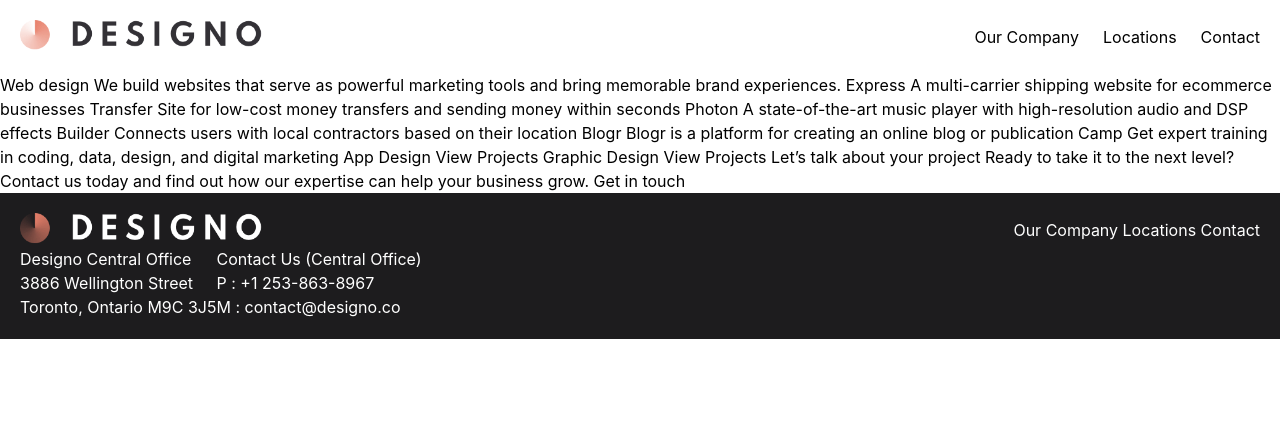
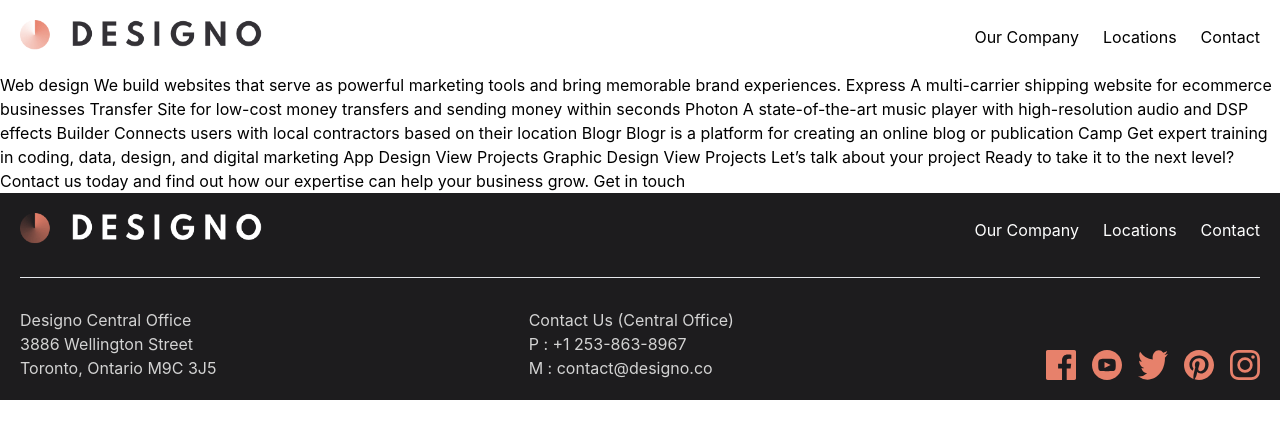
Before and after one commit to thomasgilmore/designo-multi-page-website, a React (Create React App) app: page /web-design in a window 1280 px wide. Shown: the top 438 px of the page. Built offline with nearby package versions, Linux system fonts and the light colour scheme.

Commit message:
working on Footer.js

```diff
--- a/src/Components/Footer.js
+++ b/src/Components/Footer.js
@@ -1,17 +1,26 @@
 import React from 'react';
 import logoLight from '../assets/shared/desktop/logo-light.png';
+import iconFacebook from '../assets/shared/desktop/icon-facebook.svg';
+import iconInstagram from '../assets/shared/desktop/icon-instagram.svg';
+import iconPinterest from '../assets/shared/desktop/icon-pinterest.svg';
+import iconTwitter from '../assets/shared/desktop/icon-twitter.svg';
+import iconYouTube from '../assets/shared/desktop/icon-youtube.svg';
 
 export default function Footer() {
   return (
-    <div className='p-5' style={{ backgroundColor: '#1D1C1E', color: '#fff' }}>
+    <div className='p-5' style={{ backgroundColor: '#1D1C1E' }}>
       <div className='flex justify-between items-center'>
-      <img src={logoLight} style={{ width: 250 }} alt="Designo Logo" />
-      Our Company
-      Locations
-      Contact
+        <img src={logoLight} style={{ width: 250 }} alt="Designo Logo" />
+        <div className='flex gap-6' style={{ color: '#fff' }}>
+          <span>Our Company</span>
+          <span>Locations</span>
+          <span>Contact</span>
+        </div>
       </div>
 
-      <div className='flex'>
+      <hr style={{ color: '#808080', marginTop: 30, marginBottom: 30 }} />
+
+      <div className='flex justify-between' style={{ color: "#D3D3D3" }}>
         <div className='flex flex-col'>
           <span>Designo Central Office</span>
           <span>3886 Wellington Street</span>
@@ -22,6 +31,13 @@ export default function Footer() {
           <span>P : +1 253-863-8967</span>
           <span>M : contact@designo.co</span>
         </div>
+        <div className='flex gap-4 items-end'>
+          <img src={iconFacebook} style={{ width: 30, height: 30 }} alt="Facebook Icon" />
+          <img src={iconYouTube} style={{ width: 30, height: 30 }} alt="YouTube Icon" />
+          <img src={iconTwitter} style={{ width: 30, height: 30 }} alt="Twitter Icon" />
+          <img src={iconPinterest} style={{ width: 30, height: 30 }} alt="Pinterest Icon" />
+          <img src={iconInstagram} style={{ width: 30, height: 30 }} alt="Instagram Icon" />
+        </div>
       </div>
     </div>
   )
```
